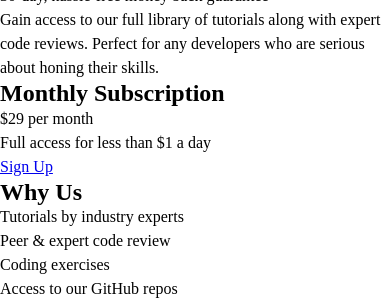
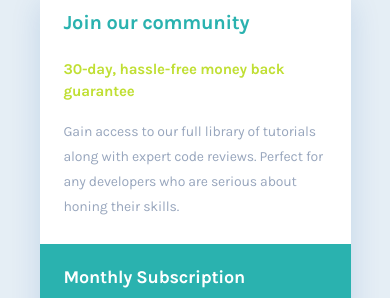
Before and after one commit to dionysia-lemonaki/FEM-single-price-grid-component, a website: page index.html in a window 390 px wide. Shown: the part 51-349 px from the top of the page. Drawn offline with Linux system fonts and the light colour scheme.

Commit message:
Add mobile layout and typography styles

```diff
--- a/styles.css
+++ b/styles.css
@@ -18,6 +18,9 @@
   /* font weights */
   --font-weight-regular: 400;
   --font-weight-bold: 700;
+  /* Letter Spacing */
+  --letter-spacing-sm: -0.012em;
+  --letter-spacing-md: -0.013em;
 }
 
 /* Font */
@@ -68,6 +71,13 @@ ol[role="list"] {
 body {
   min-height: 100vh;
   line-height: 1.5;
+  background-color: hsl(205, 44%, 93%);
+  padding: 16px;
+  display: flex;
+  flex-direction: column;
+  justify-content: center;
+  align-items: center;
+  font-family: var(--font-family);
 }
 
 h1,
@@ -113,3 +123,123 @@ textarea:not([rows]) {
 :target {
   scroll-margin-block: 5ex;
 }
+
+/* Pricing Component Styles */
+
+.pricing-component {
+  max-width: 19.438rem;
+  border-radius: 8px;
+  overflow: hidden;
+  box-shadow: 0 15px 30px 0 hsla(212, 100%, 33%, 0.149);
+}
+
+.join-card,
+.subscription-card,
+.why-us-card {
+  padding: 24px;
+}
+
+.join-card {
+  background-color: hsl(0, 0%, 100%);
+}
+
+.join-card__title {
+  font-size: var(--font-size-lg);
+  color: var(--cyan);
+  letter-spacing: var(--letter-spacing-md);
+}
+
+.join-card__guarantee {
+  margin-top: 24px;
+  color: var(--bright-yellow);
+  font-size: var(--font-size-sm);
+  font-weight: var(--font-weight-bold);
+  letter-spacing: var(--letter-spacing-md);
+}
+
+.join-card__offer {
+  margin-top: 16px;
+  font-size: var(--font-size-xs);
+  color: var(--gray-blue);
+  line-height: 1.8;
+  letter-spacing: var(--letter-spacing-sm);
+}
+
+.subscription-card {
+  background-color: var(--cyan);
+  color: hsl(0, 0%, 100%);
+}
+
+.subscription-card__title {
+  font-size: var(--font-size-md);
+  letter-spacing: var(--letter-spacing-sm);
+}
+
+.subscription-card__price {
+  margin-top: 18px;
+  display: flex;
+  align-items: center;
+  gap: 12px;
+}
+
+.subscription-card__price--amount {
+  font-size: var(--font-size-xxl);
+  letter-spacing: var(--letter-spacing-md);
+  font-weight: var(--font-weight-bold);
+}
+
+.subscription-card__price--occurrence {
+  font-size: var(--font-size-base);
+  color: hsla(0, 0%, 100%, 0.5);
+}
+
+.subscription-card__description {
+  margin-top: 4px;
+  font-size: var(--font-size-base);
+  letter-spacing: var(--letter-spacing-md);
+}
+
+.subscription-card__cta {
+  background-color: var(--bright-yellow);
+  display: block;
+  margin-top: 26px;
+  border-radius: 5px;
+  font-size: var(--font-size-base);
+  font-weight: var(--font-weight-bold);
+  text-decoration: none;
+  color: hsl(0, 0%, 100%);
+  text-align: center;
+  padding-block: 14px;
+  box-shadow: 0 4px 4px 0 hsla(0, 0%, 0%, 0.25);
+}
+
+.subscription-card__cta:hover {
+  background-color: hsl(71, 73%, 40%);
+}
+
+.subscription-card__cta:focus-visible {
+  outline: 3px solid hsl(204, 100%, 40%);
+  outline-offset: 3px;
+}
+
+.why-us-card {
+  background-color: hsla(179, 62%, 43%, 0.8);
+}
+
+.why-us-card__title {
+  font-size: var(--font-size-md);
+  letter-spacing: var(--letter-spacing-sm);
+  color: hsl(0, 0%, 100%);
+}
+
+.why-us-card__list {
+  margin-top: 18px;
+  list-style: none;
+  font-size: var(--font-size-xs);
+  color: rgba(255, 255, 255, 0.75);
+  letter-spacing: var(--letter-spacing-sm);
+}
+
+.why-us-card__list-item {
+  line-height: 1.4;
+}
```
